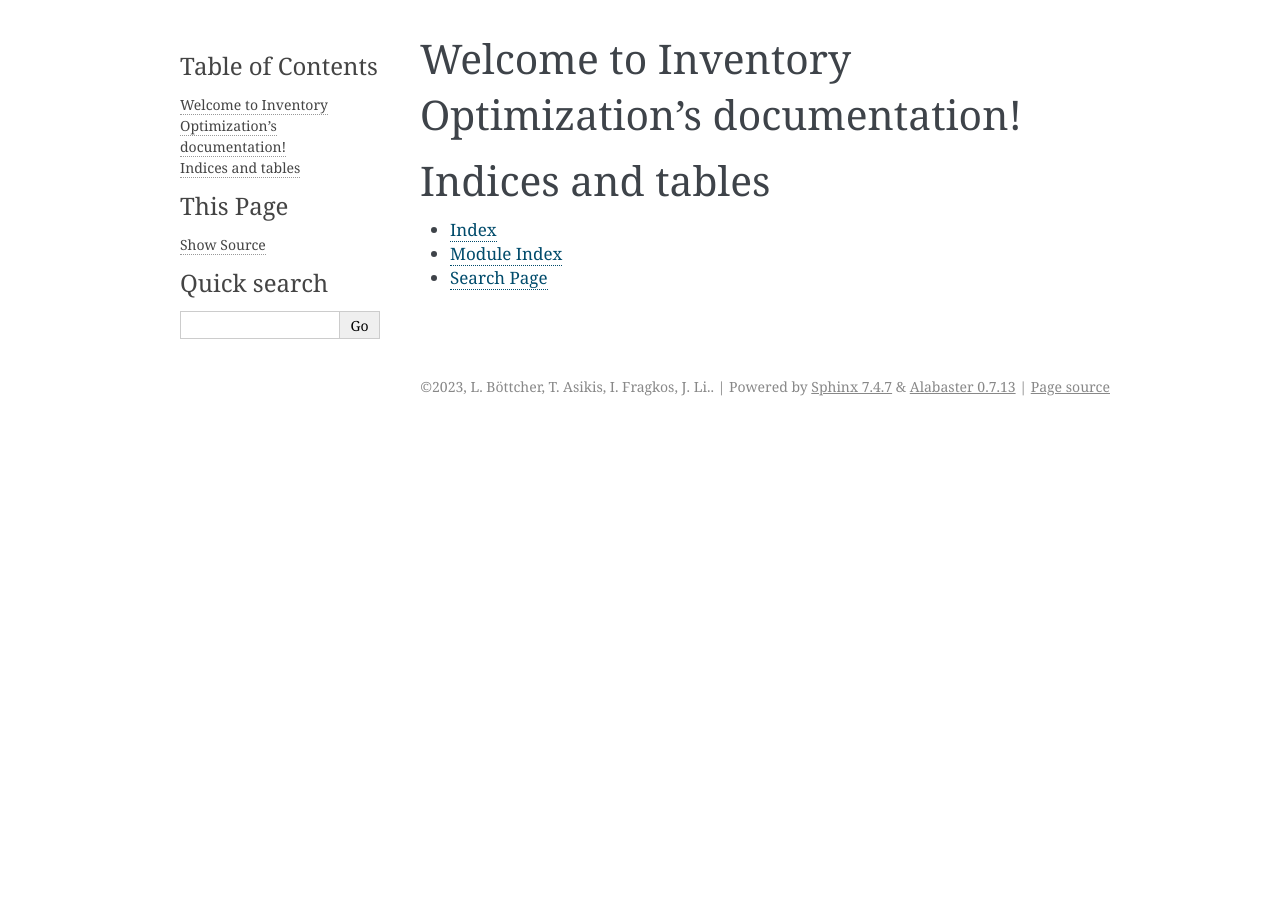
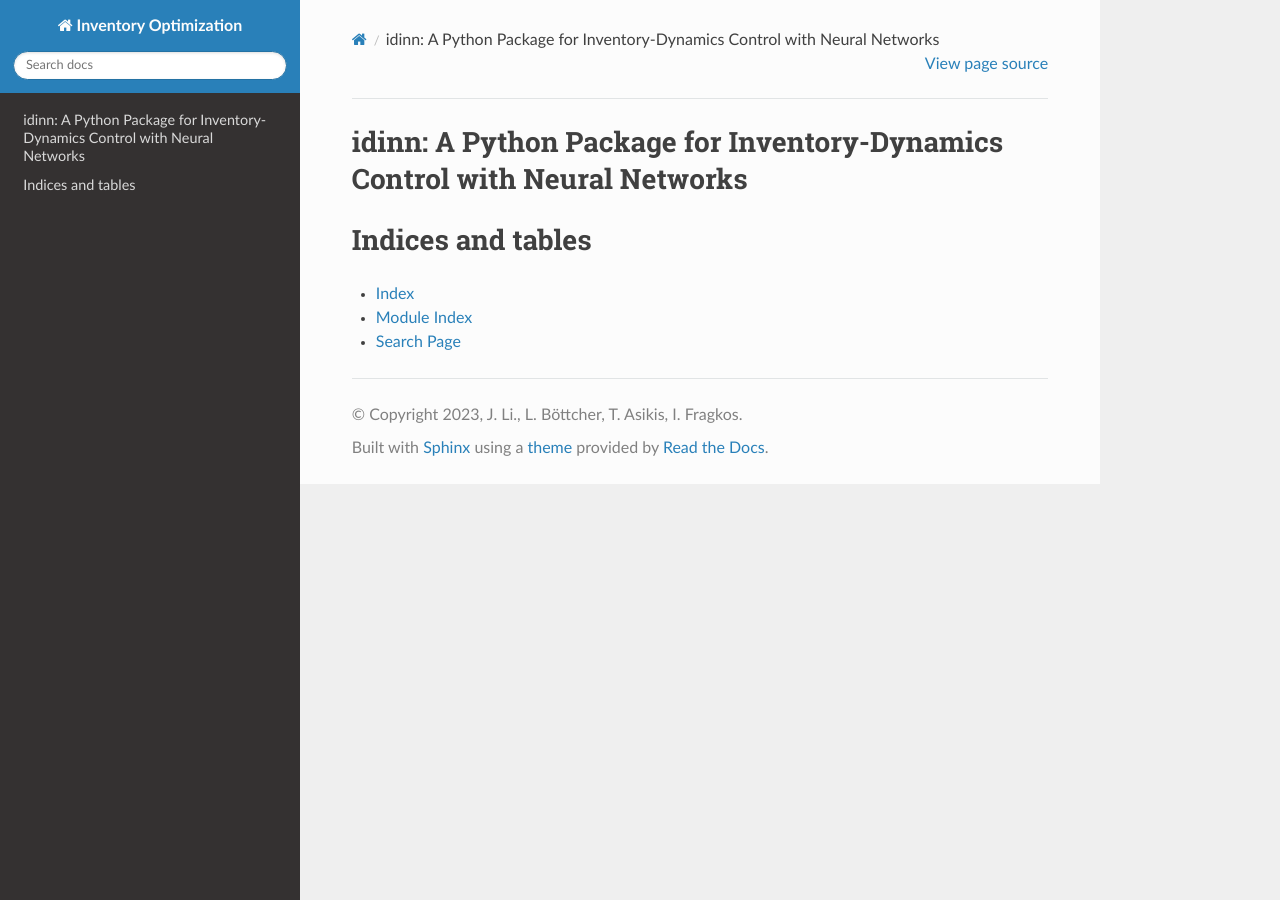
Before and after one commit to iewaij/idinn-streamlit, a Sphinx documentation site: the page built from docs/index.rst, in a window 1280 px wide. Built offline with Sphinx 7.4.7 and the Read the Docs theme 2.0.0, drawn with Linux system fonts in a browser that asks for light colours.

Commit message:
Update documentation

```diff
--- a/docs/conf.py
+++ b/docs/conf.py
@@ -1,5 +1,4 @@
 # Configuration file for the Sphinx documentation builder.
-#
 # For the full list of built-in configuration values, see the documentation:
 # https://www.sphinx-doc.org/en/master/usage/configuration.html
 
@@ -7,22 +6,18 @@
 # https://www.sphinx-doc.org/en/master/usage/configuration.html#project-information
 
 project = 'Inventory Optimization'
-copyright = '2023, L. Böttcher, T. Asikis, I. Fragkos, J. Li.'
-author = 'L. Böttcher, T. Asikis, I. Fragkos, J. Li.'
+copyright = '2023, J. Li., L. Böttcher, T. Asikis, I. Fragkos'
+author = 'J. Li, L. Böttcher, T. Asikis, I. Fragkos.'
 
 # -- General configuration ---------------------------------------------------
 # https://www.sphinx-doc.org/en/master/usage/configuration.html#general-configuration
 
-# extensions = ["myst_parser"]
-extensions = []
-
+extensions = ["myst_parser"]
 templates_path = ['_templates']
 exclude_patterns = ['_build', 'Thumbs.db', '.DS_Store']
-
-
 
 # -- Options for HTML output -------------------------------------------------
 # https://www.sphinx-doc.org/en/master/usage/configuration.html#options-for-html-output
 
-html_theme = 'alabaster'
+html_theme = 'sphinx_rtd_theme'
 html_static_path = ['_static']
--- a/docs/index.rst
+++ b/docs/index.rst
@@ -1,16 +1,9 @@
-.. Inventory Optimization documentation master file, created by
-   sphinx-quickstart on Mon Dec 18 22:06:49 2023.
-   You can adapt this file completely to your liking, but it should at least
-   contain the root `toctree` directive.
-
-Welcome to Inventory Optimization's documentation!
-==================================================
+idinn: A Python Package for Inventory-Dynamics Control with Neural Networks
+===========================================================================
 
 .. toctree::
    :maxdepth: 2
    :caption: Contents:
-
-
 
 Indices and tables
 ==================
--- /dev/null
+++ b/docs/requirements.txt
@@ -0,0 +1 @@
+myst_parser
```
Also changed, not shown: docs/paper.md (+5 -5 lines), .readthedocs.yaml, 1 other file.
